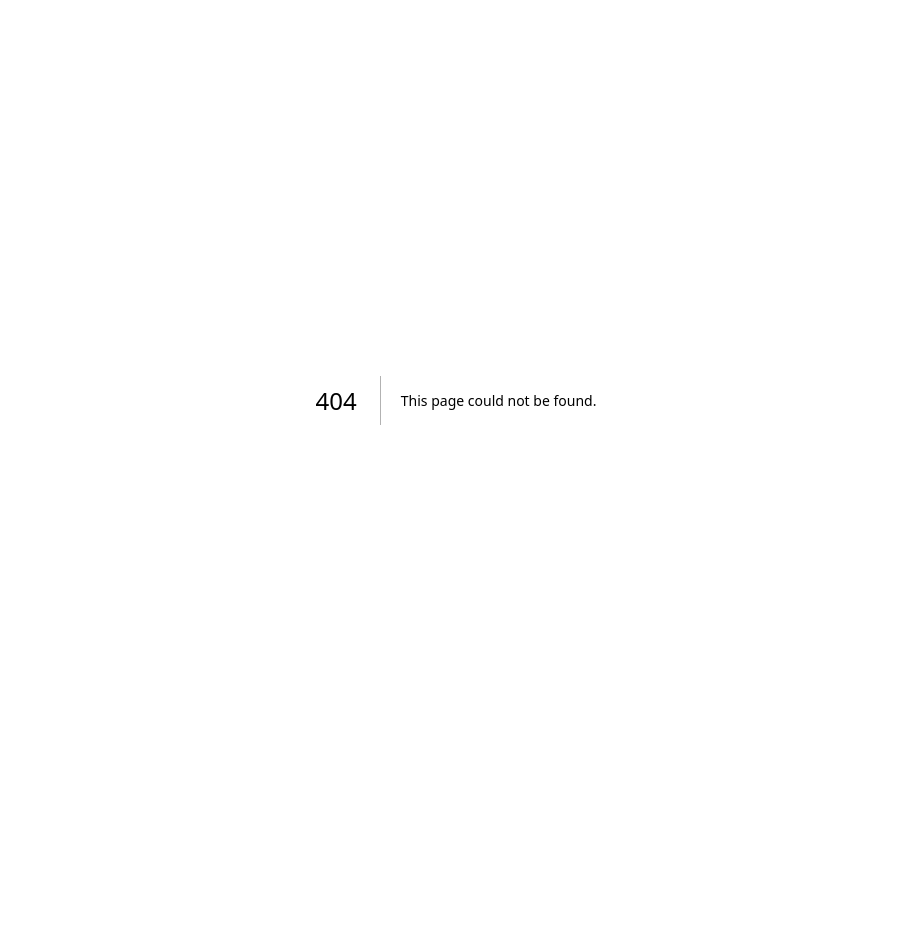
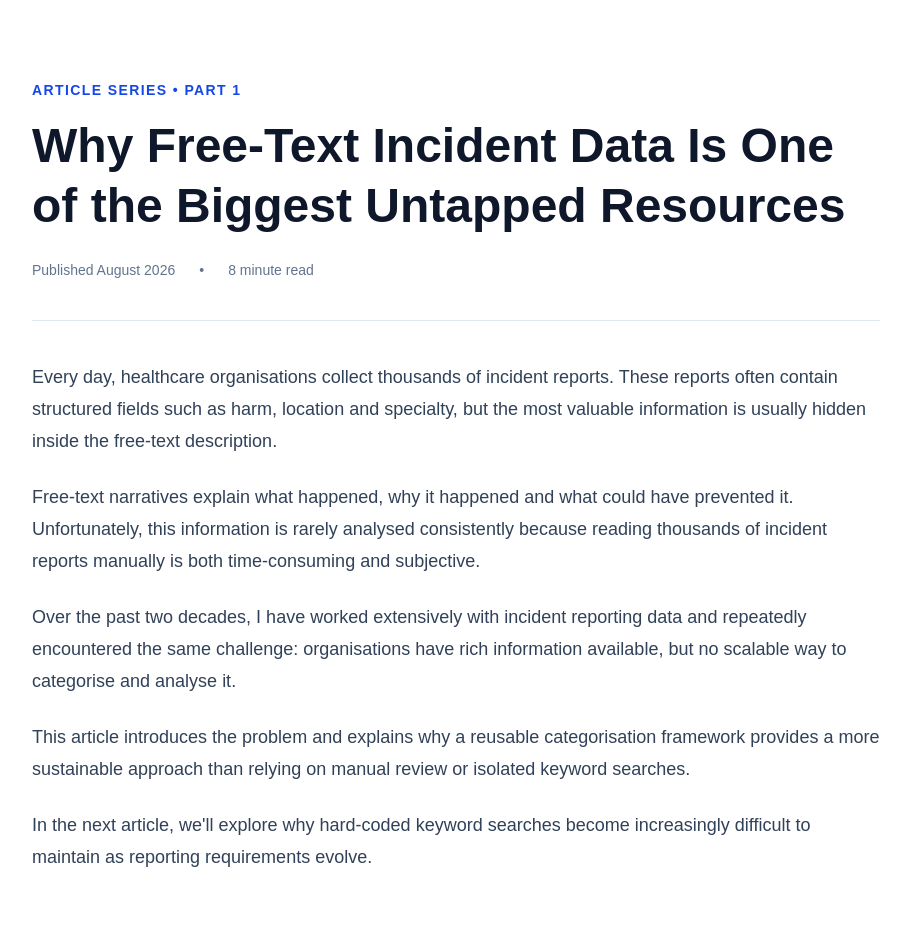
Before and after one commit to 24Mark8/templatecanvasiq, a Next.js app: page /Articles/Part-1 in a window 1280 px wide. Before the commit this address had no page. Shown: the top 940 px of the page, without its empty margins (184-1094 px from the left). Before the commit the page ends 800 px from the top, so only its background shows below. Built offline with nearby package versions, Linux system fonts and the light colour scheme.

Commit message:
Create page.tsx

```diff
--- /dev/null
+++ b/app/Articles/Part-1/page.tsx
@@ -0,0 +1,71 @@
+export default function ArticlePage() {
+  return (
+    <main className="min-h-screen bg-white">
+      <section className="mx-auto max-w-4xl px-6 py-20">
+
+        <p className="text-sm font-semibold uppercase tracking-widest text-blue-700">
+          ARTICLE SERIES • PART 1
+        </p>
+
+        <h1 className="mt-4 text-5xl font-extrabold leading-tight text-slate-900">
+          Why Free-Text Incident Data Is One of the Biggest Untapped Resources
+        </h1>
+
+        <div className="mt-6 flex gap-6 text-sm text-slate-500">
+          <span>Published August 2026</span>
+          <span>•</span>
+          <span>8 minute read</span>
+        </div>
+
+        <hr className="my-10 border-slate-200" />
+
+        <div className="space-y-6 text-lg leading-8 text-slate-700">
+
+          <p>
+            Every day, healthcare organisations collect thousands of incident
+            reports. These reports often contain structured fields such as harm,
+            location and specialty, but the most valuable information is usually
+            hidden inside the free-text description.
+          </p>
+
+          <p>
+            Free-text narratives explain what happened, why it happened and what
+            could have prevented it. Unfortunately, this information is rarely
+            analysed consistently because reading thousands of incident reports
+            manually is both time-consuming and subjective.
+          </p>
+
+          <p>
+            Over the past two decades, I have worked extensively with incident
+            reporting data and repeatedly encountered the same challenge:
+            organisations have rich information available, but no scalable way
+            to categorise and analyse it.
+          </p>
+
+          <p>
+            This article introduces the problem and explains why a reusable
+            categorisation framework provides a more sustainable approach than
+            relying on manual review or isolated keyword searches.
+          </p>
+
+          <p>
+            In the next article, we'll explore why hard-coded keyword searches
+            become increasingly difficult to maintain as reporting requirements
+            evolve.
+          </p>
+
+        </div>
+
+        <div className="mt-16">
+          <a
+            href="/"
+            className="font-semibold text-blue-700 hover:text-blue-900"
+          >
+            ← Back to Home
+          </a>
+        </div>
+
+      </section>
+    </main>
+  );
+}
```
